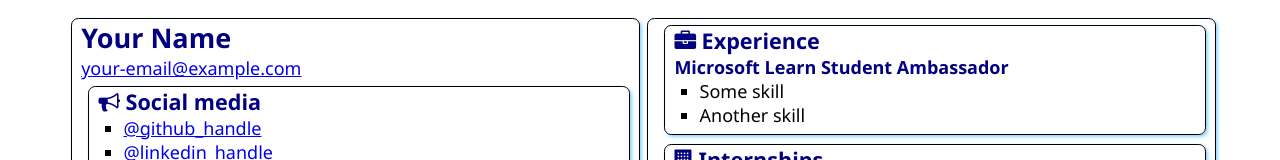
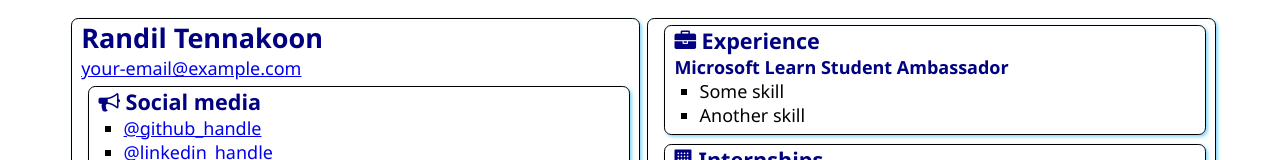
Before and after one commit to randiltennakoon/SATechnicalOnboarding, a plain HTML site: page src/index.html in a window 1280 px wide. Shown: the top 160 px of the page. Drawn offline with Linux system fonts and the light colour scheme.

Commit message:
updated the name

```diff
--- a/src/index.html
+++ b/src/index.html
@@ -12,7 +12,7 @@
 <body>
     <main>
         <article class="box">
-            <h1>Your Name</h1>
+            <h1>Randil Tennakoon</h1>
             <div><a href="mailto:your.email@example.com">your-email@example.com</a></div>
 
             <section class="box">
```
